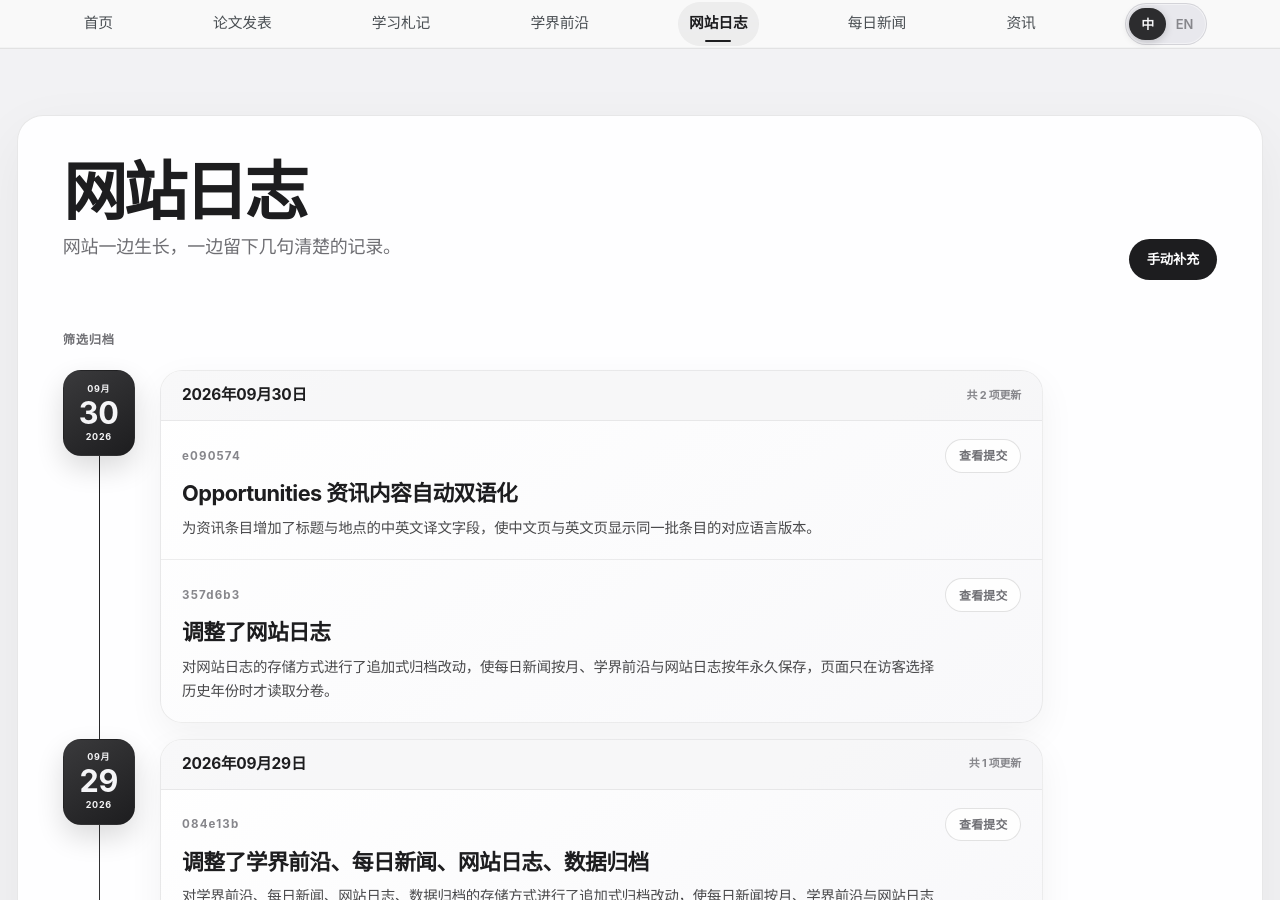
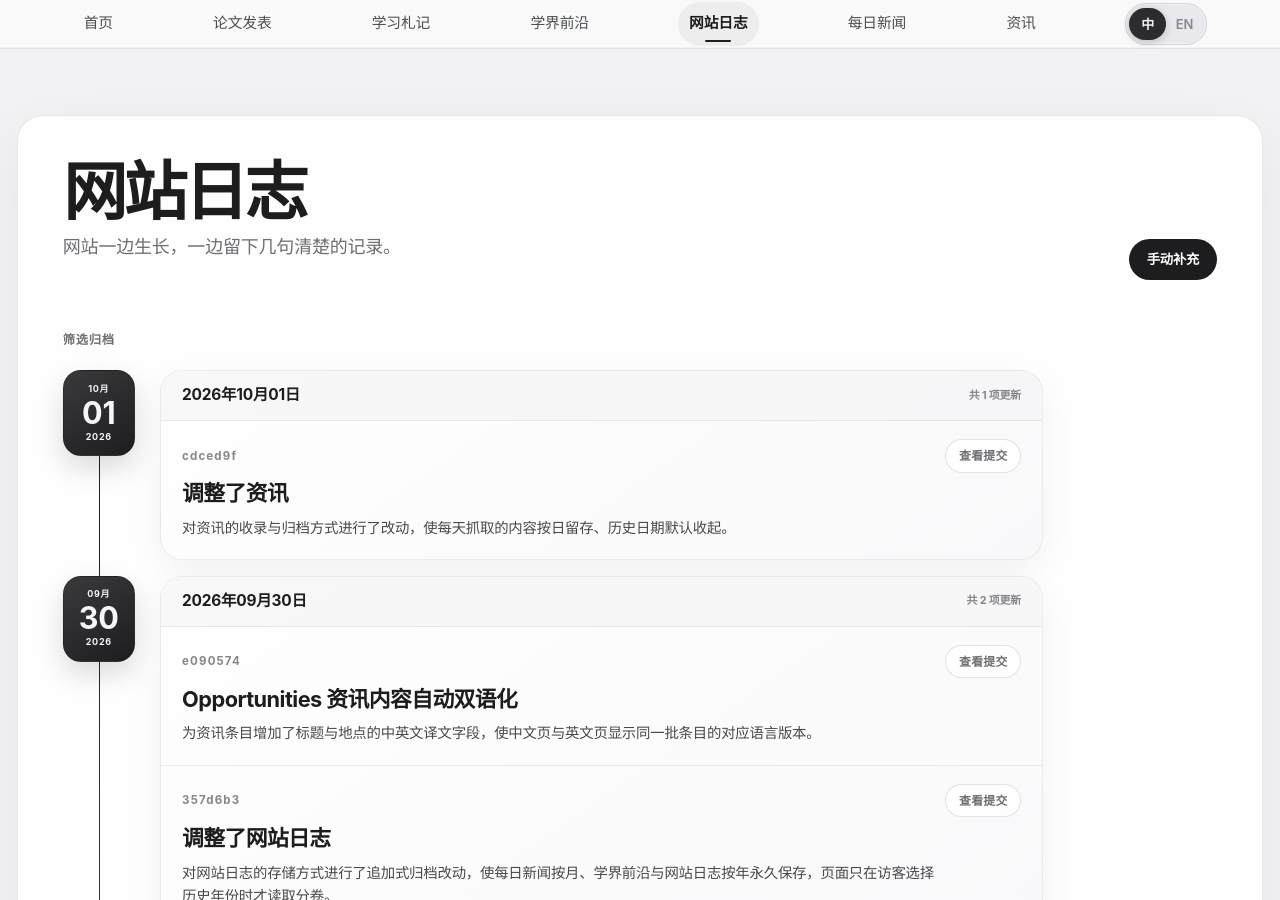
Before and after one commit to HaoxiangLuo/HaoxiangLuo.github.io, a Jekyll site: the page built from _pages/site-log-zh.html, in a window 1280 px wide and 900 px high. Built offline with Jekyll 4.4.1, drawn with Linux system fonts in a browser that asks for light colours; a style sheet for code colours, icons or effects is not loaded.

Commit message:
Record site update cdced9f948199e6688f03a79edaa26bc8e4d182d

```diff
--- a/_data/site_updates.json
+++ b/_data/site_updates.json
@@ -1,4 +1,18 @@
 [
+  {
+    "date": "2026-10-01",
+    "title_zh": "调整了资讯",
+    "title_en": "Refined Opportunities",
+    "message": "Report why the Opportunities translation endpoint refuses a request",
+    "story_zh": "对资讯的收录与归档方式进行了改动，使每天抓取的内容按日留存、历史日期默认收起。",
+    "story_en": "Changed how Opportunities is collected and archived so each day's items are kept by date and earlier days stay folded.",
+    "purpose_zh": "更新站内页面、板块或脚本的内容组织与呈现方式。",
+    "purpose_en": "Report why the Opportunities translation endpoint refuses a request",
+    "details_zh": "调整资讯页面的收录内容、板块结构或自动采集。",
+    "details_en": "Refined the opportunities archive, sections, or automatic collection.",
+    "sha": "cdced9f",
+    "url": "https://github.com/HaoxiangLuo/HaoxiangLuo.github.io/commit/cdced9f948199e6688f03a79edaa26bc8e4d182d"
+  },
   {
     "date": "2026-09-30",
     "title_zh": "Opportunities 资讯内容自动双语化",
```
Also changed, not shown: assets/data/archive/manifest.json, 1 other file.
